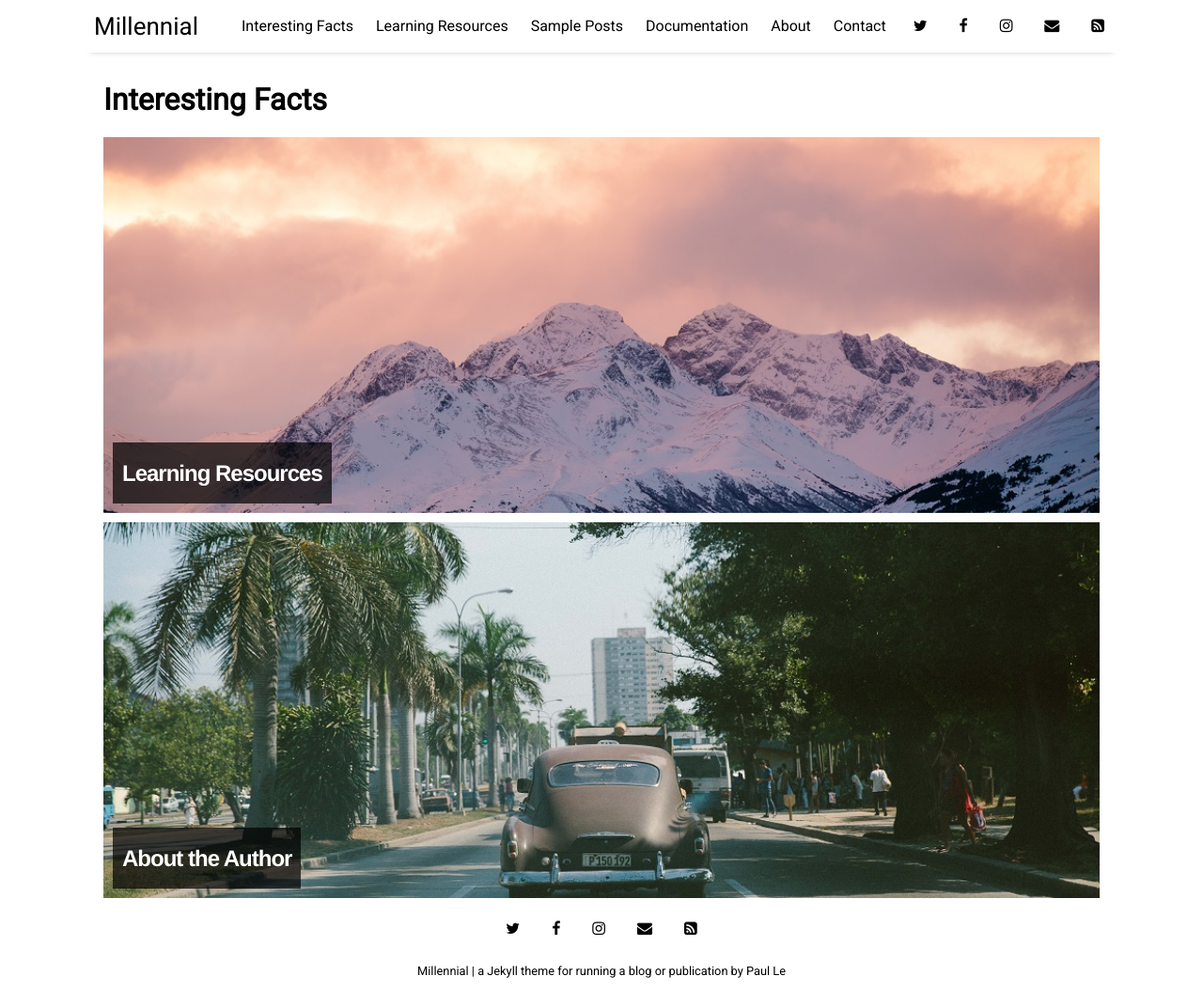
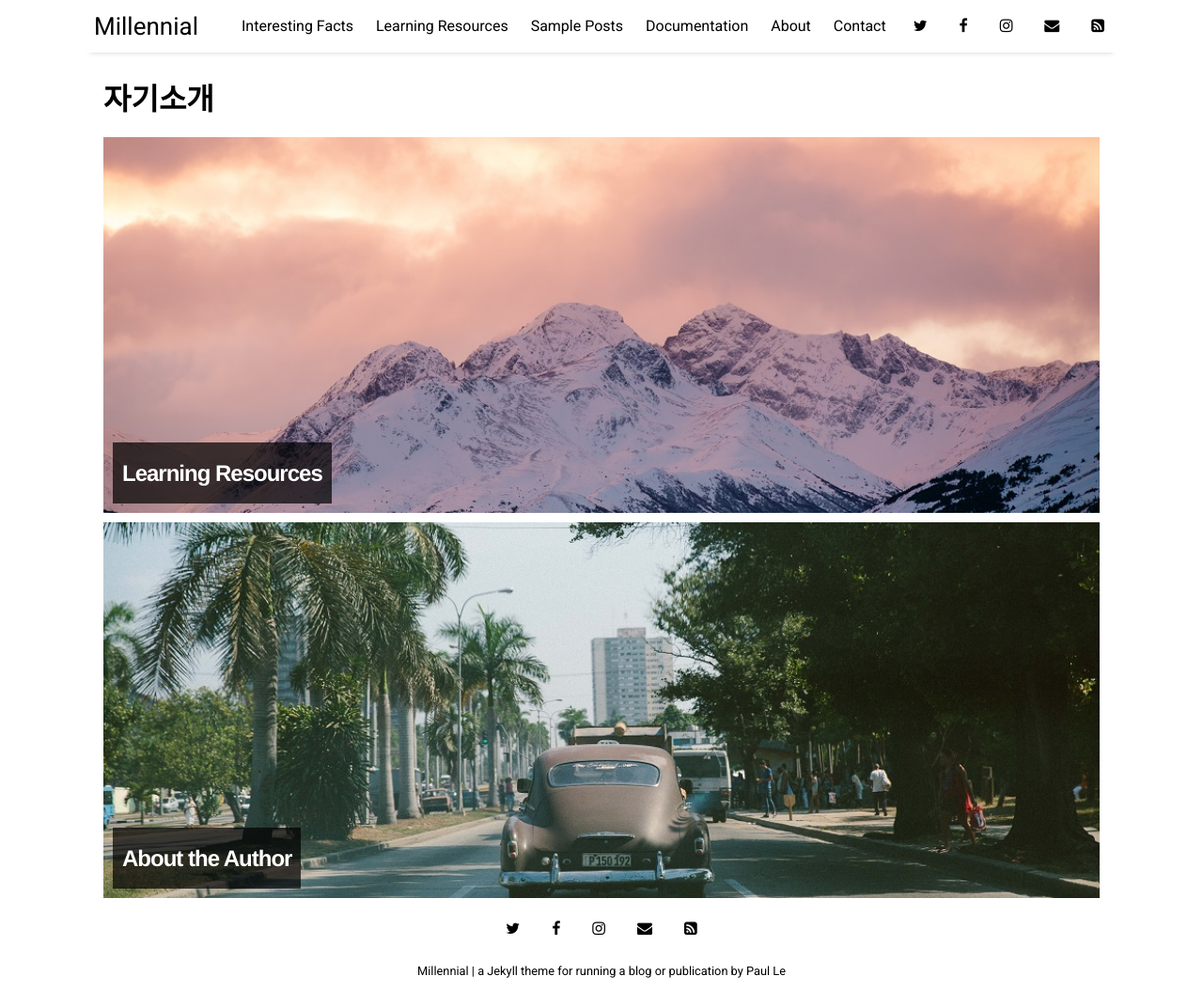
Before and after one commit to xddongx/xddongx.github.io, a Jekyll site: the page built from pages/facts.html, in a window 1280 px wide and 1072 px high. Shown: the whole window at 94% size. Built offline with Jekyll 4.4.1, drawn with Linux system fonts in a browser that asks for light colours; nearby versions of some CDN libraries.

Commit message:
Update facts.html

```diff
--- a/pages/facts.html
+++ b/pages/facts.html
@@ -1,6 +1,6 @@
 ---
 layout: page
-title: Interesting Facts
+title: 자기소개
 ---
 {% for post in site.categories.facts %}
   <a href="{{ site.github.url }}{{ post.url }}">
```
